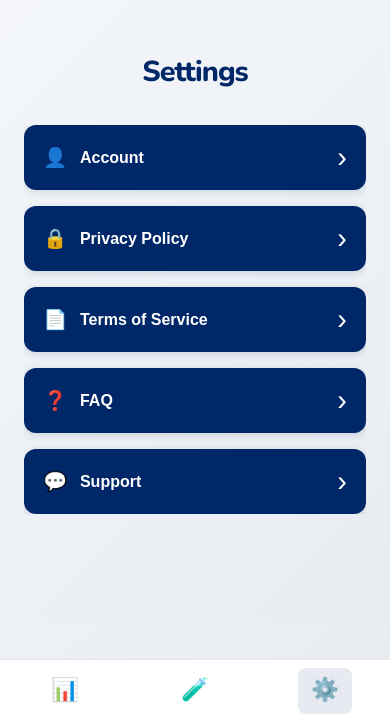
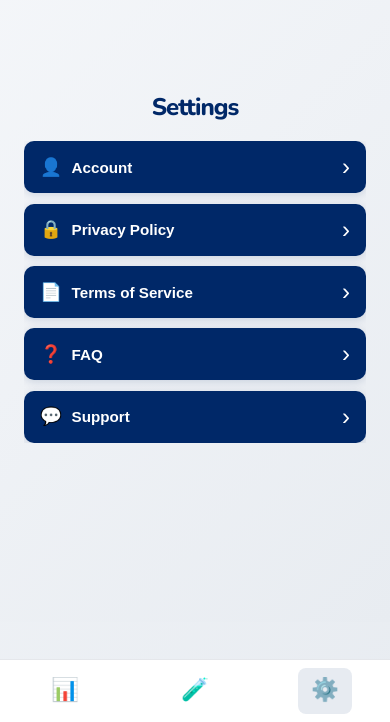
Before and after one commit to fullcircleAI/cbr-ai-coach, a React (Create React App) app: page /settings in a window 390 px wide. Shown: the part 122-844 px from the top of the page. Built offline with nearby package versions, Linux system fonts and the light colour scheme.

Commit message:
MOBILE: Make Settings buttons smaller and reduce spacing so all 5 buttons (including Support) fit on screen

```diff
--- a/src/components/Settings.css
+++ b/src/components/Settings.css
@@ -521,23 +521,39 @@
   .settings-page {
     height: 100%;
     overflow: hidden;
+    padding-top: 1rem;
+  }
+
+  .settings-header {
+    margin-bottom: 1rem;
   }
 
   .settings-title {
-    font-size: 1.8rem;
+    font-size: 1.5rem;
   }
 
   .settings-main-menu {
     overflow: hidden;
+    gap: 0.65rem;
   }
 
   .settings-main-menu-btn {
-    padding: 1rem 1.2rem;
-    font-size: 1rem;
+    padding: 0.75rem 1rem;
+    font-size: 0.95rem;
+    min-height: auto;
+    border-radius: 10px;
   }
 
   .settings-icon {
-    font-size: 1.2rem;
+    font-size: 1.1rem;
+  }
+
+  .settings-btn-left {
+    gap: 0.6rem;
+  }
+
+  .settings-arrow {
+    font-size: 1.5rem;
   }
 
   .settings-subpage {
```
